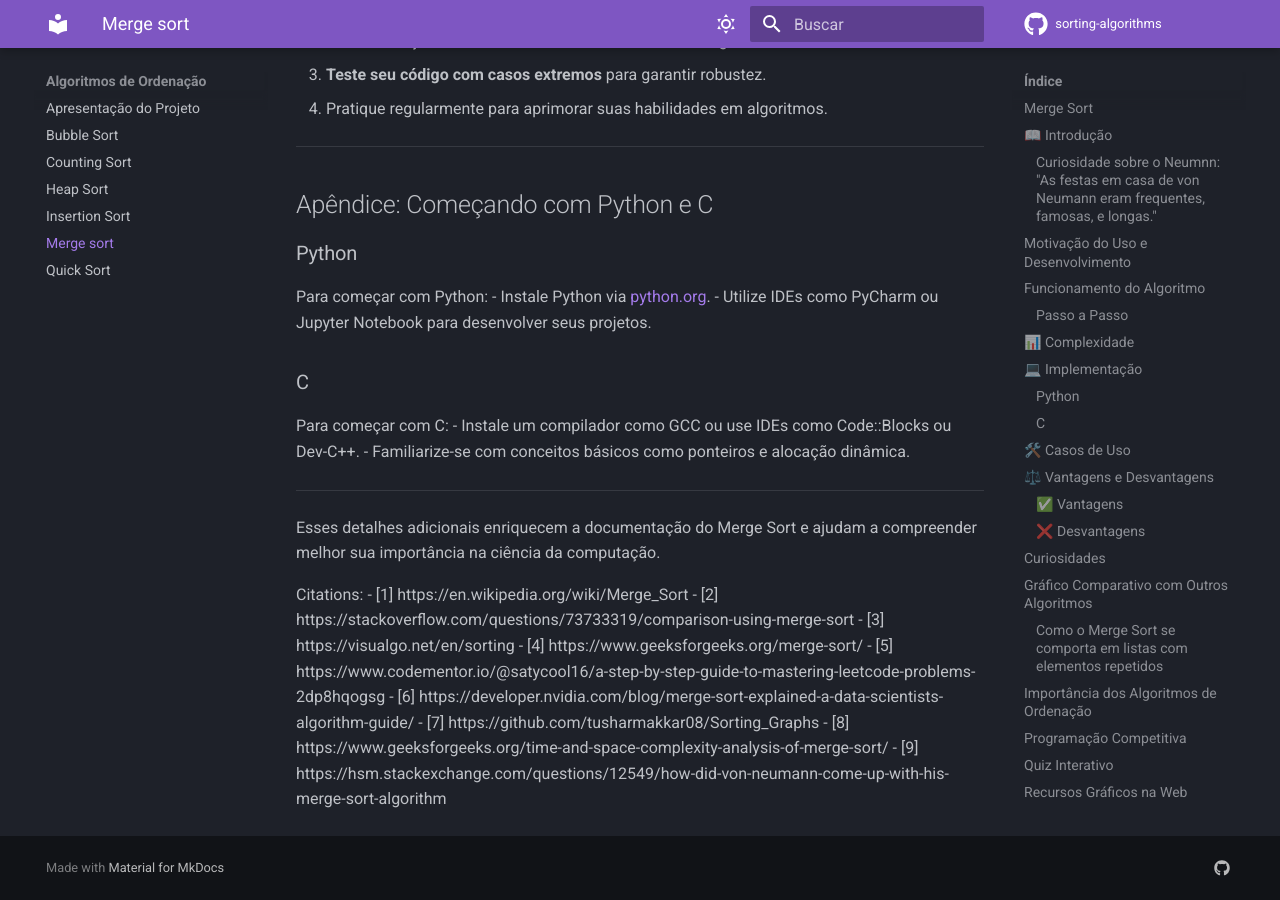
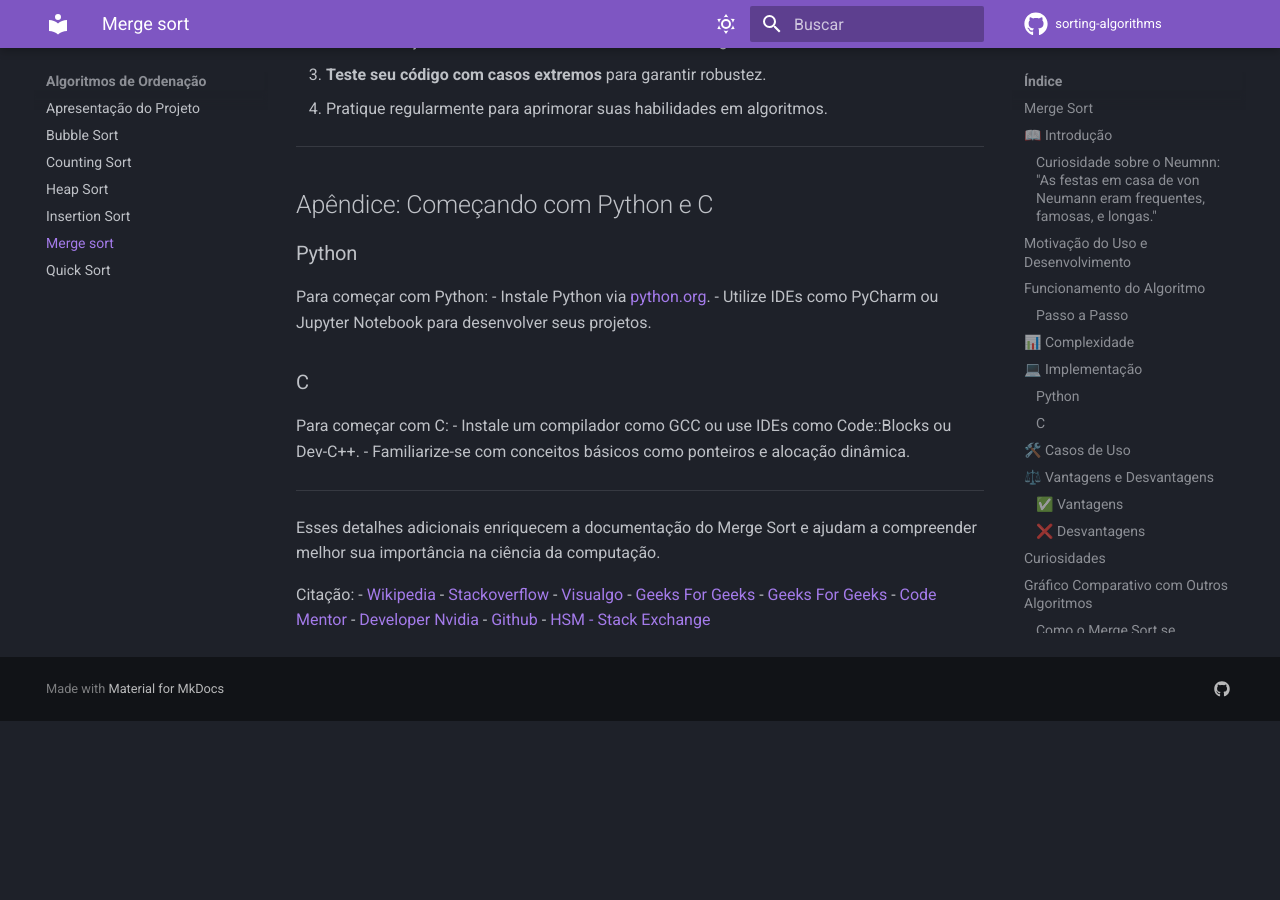
Before and after one commit to guievbs/sorting-algorithms, an MkDocs documentation site: the page built from docs/merge_sort.md, in a window 1280 px wide and 900 px high, scrolled down 6257 px. Built offline with MkDocs 1.6.1 and Material for MkDocs 9.7.7, drawn with Linux system fonts in a browser that asks for light colours; comment, search, counter and statistics services are not loaded; after the commit the page ends 6978 px from its top, so only the background shows below that; some of the changed text lies outside the part shown.

Commit message:
Update merge_sort.md

```diff
--- a/docs/merge_sort.md
+++ b/docs/merge_sort.md
@@ -173,10 +173,10 @@
 
 | Algoritmo     | Melhor Caso | Pior Caso | Caso Médio |
 |---------------|-------------|-----------|------------|
-| Merge Sort    | $$O(n \log n)$$ | $$O(n \log n)$$ | $$O(n \log n)$$ |
-| Quick Sort    | $$O(n \log n)$$ | $$O(n^2)$$ | $$O(n \log n)$$ |
-| Bubble Sort   | $$O(n)$$       | $$O(n^2)$$ | $$O(n^2)$$ |
-| Insertion Sort| $$O(n)$$       | $$O(n^2)$$ | $$O(n^2)$$ |
+| Merge Sort    | O(n \log n) | (n \log n) | (n \log n) |
+| Quick Sort    | O(n \log n) | O(n²) | O(n \log n) |
+| Bubble Sort   | O(n)       | O(n²) | O(n²) |
+| Insertion Sort| O(n)       | O(n²) | O(n²) |
 
 ---
 
@@ -207,9 +207,9 @@
 ## Quiz Interativo
 
 1. Qual é a complexidade do Merge Sort no pior caso?
-   - A) $$O(n)$$
-   - B) $$O(n \log n)$$
-   - C) $$O(n^2)$$
+   - A) O(n)
+   - B) O(n \log n)
+   - C) O(n²)
 
 2. O Merge Sort é um algoritmo:
    - A) Estável
@@ -257,13 +257,13 @@
 
 Esses detalhes adicionais enriquecem a documentação do Merge Sort e ajudam a compreender melhor sua importância na ciência da computação.
 
-Citations:
-- [1] https://en.wikipedia.org/wiki/Merge_Sort
-- [2] https://stackoverflow.com/questions/73733319/comparison-using-merge-sort
-- [3] https://visualgo.net/en/sorting
-- [4] https://www.geeksforgeeks.org/merge-sort/
-- [5] https://www.codementor.io/@satycool16/a-step-by-step-guide-to-mastering-leetcode-problems-2dp8hqogsg
-- [6] https://developer.nvidia.com/blog/merge-sort-explained-a-data-scientists-algorithm-guide/
-- [7] https://github.com/tusharmakkar08/Sorting_Graphs
-- [8] https://www.geeksforgeeks.org/time-and-space-complexity-analysis-of-merge-sort/
-- [9] https://hsm.stackexchange.com/questions/12549/how-did-von-neumann-come-up-with-his-merge-sort-algorithm
+Citação:
+- [Wikipedia](https://en.wikipedia.org/wiki/Merge_Sort)
+- [Stackoverflow](https://stackoverflow.com/questions/73733319/comparison-using-merge-sort)
+- [Visualgo](https://visualgo.net/en/sorting)
+- [Geeks For Geeks](https://www.geeksforgeeks.org/merge-sort/)
+- [Geeks For Geeks](https://www.geeksforgeeks.org/time-and-space-complexity-analysis-of-merge-sort/)
+- [Code Mentor](https://www.codementor.io/@satycool16/a-step-by-step-guide-to-mastering-leetcode-problems-2dp8hqogsg)
+- [Developer Nvidia](https://developer.nvidia.com/blog/merge-sort-explained-a-data-scientists-algorithm-guide/)
+- [Github](https://github.com/tusharmakkar08/Sorting_Graphs)
+- [HSM - Stack Exchange](https://hsm.stackexchange.com/questions/12549/how-did-von-neumann-come-up-with-his-merge-sort-algorithm)
```
